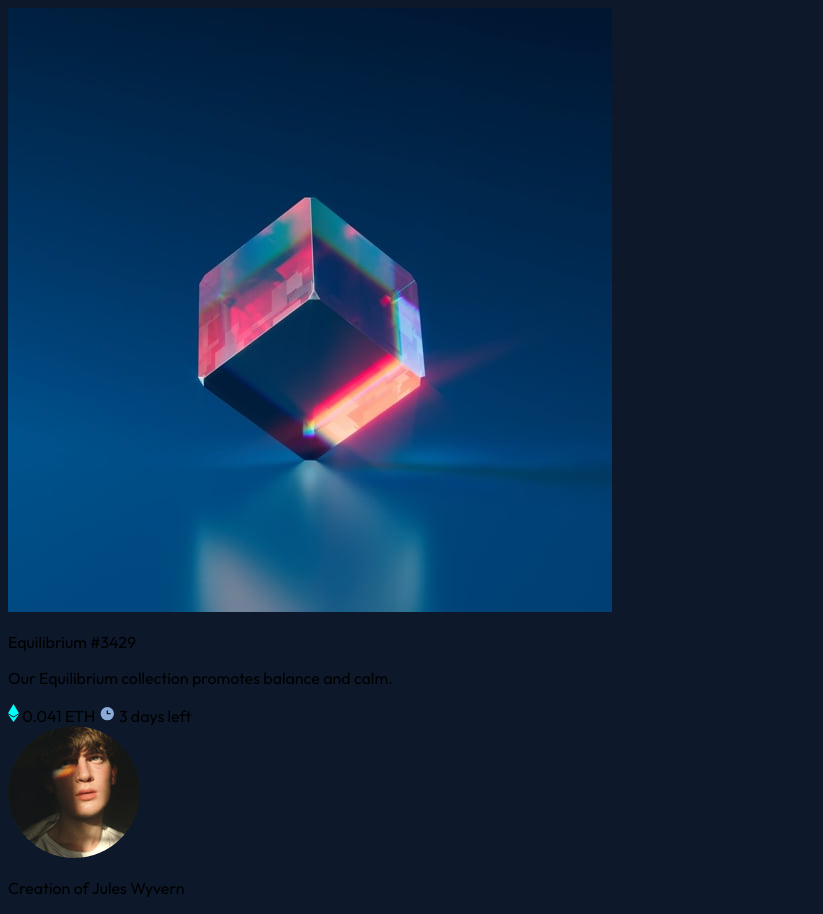
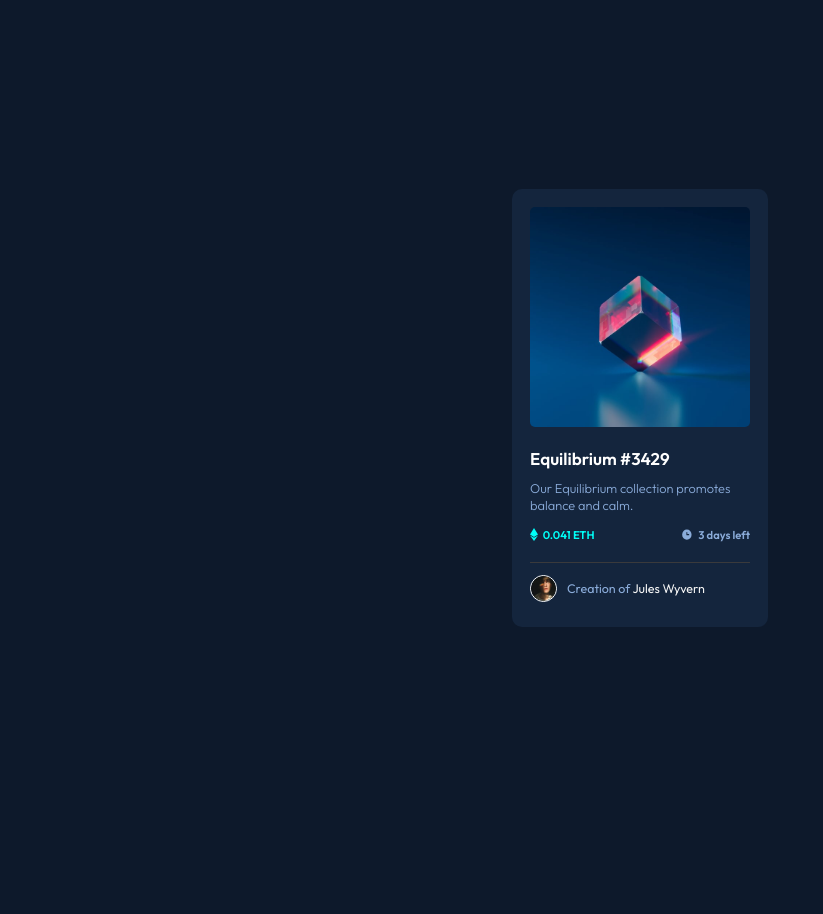
Before and after one commit to Vinnykellsx/nft, a plain HTML site: page index.html in a window 1280 px wide. Shown: the whole page, without its empty margins (0-823 px from the left). After the commit the page ends 816 px from the top, so only its background shows below. Drawn offline with Linux system fonts and the light colour scheme.

Commit message:
desktop-view

```diff
--- a/index.css
+++ b/index.css
@@ -1,4 +1,92 @@
-body{
+body {
+  background-color: hsl(217, 54%, 11%);
+  display: grid;
+  min-height: 100vh;
+  place-items: center;
+  color: white;
   font-family: outfit;
-  background-color:  hsl(217, 54%, 11%)
 }
+
+.container {
+  max-width: 220px;
+  padding: 18px;
+  background-color: hsl(216, 50%, 16%);
+  border-radius: 10px;
+}
+
+.nft-image {
+  width: 220px;
+  border-radius: 5px;
+}
+
+.equi {
+  font-weight: 600;
+  font-size: 17px;
+  margin-bottom: -2.5px;
+}
+
+.equi-text {
+  color: hsl(215, 51%, 70%);
+  font-size: 0.8rem;
+  font-weight: 300;
+  line-height: 17.5px;
+}
+
+.info{
+  display: flex;
+  align-items: center;
+  justify-content: space-between;
+}
+
+.price-icon{
+height: 12.5px;
+}
+
+.price-digit {
+  align-items: center;
+  color: hsl(178, 100%, 50%);
+  font-size: 0.7rem;
+  font-weight: 600;
+  margin-left: 5px;
+}
+
+.time-icon{
+height: 12.5px;
+margin-right: 5px;
+}
+
+.time{
+  color: hsl(215, 51%, 70%);
+  font-size: 0.7rem;
+  font-weight: 600;
+}
+
+.line {
+  border: none;
+  height: 1px;
+  background-color: #3a3a3c;
+  margin: 20px 0;
+}
+
+.foot {
+  display: flex;
+  align-items: center;
+  margin-top: -15px;
+}
+
+.icon-author {
+  height: 25px;
+  width: 25px;
+  border: 1px solid white;
+  border-radius: 50%;
+}
+
+.note {
+  margin-left: 10px;
+  font-size: 12.5px;
+  color: hsl(215, 51%, 70%)
+}
+
+.name{
+  color: whitesmoke;
+}
--- a/index.html
+++ b/index.html
@@ -23,24 +23,31 @@
     <title>NFT</title>
   </head>
   <body>
-    <div>
+    <div class="container">
       <img
         class="nft-image"
         src="./images/image-equilibrium.jpg"
         alt="NFT image"
       />
 
-      <p>Equilibrium #3429</p>
-      <p>Our Equilibrium collection promotes balance and calm.</p>
-      <div>
-        <img src="/images/icon-ethereum.svg" alt="eth" />
-        <span> 0.041 ETH</span>
-        <img src="/images/icon-clock.svg" alt="clock" />
-        <span>3 days left</span>
+      <p class="equi">Equilibrium #3429</p>
+      <p class="equi-text">
+        Our Equilibrium collection promotes balance and calm.
+      </p>
+      <div class="info">
+        <div class="info">
+          <img class="price-icon" src="/images/icon-ethereum.svg" alt="eth" />
+          <span class="price-digit"> 0.041 ETH</span>
+        </div>
+        <div class="info">
+          <img class="time-icon" src="/images/icon-clock.svg" alt="clock" />
+          <span class="time">3 days left</span>
+        </div>
       </div>
-      <div>
-        <img src="/images/image-avatar.png" alt="avatar" />
-        <p>Creation of <span class="name">Jules Wyvern</span></p>
+      <hr class="line" />
+      <div class="foot">
+        <img class="icon-author" src="/images/image-avatar.png" alt="avatar" />
+        <p class="note">Creation of <span class="name">Jules Wyvern</span></p>
       </div>
     </div>
   </body>
```
